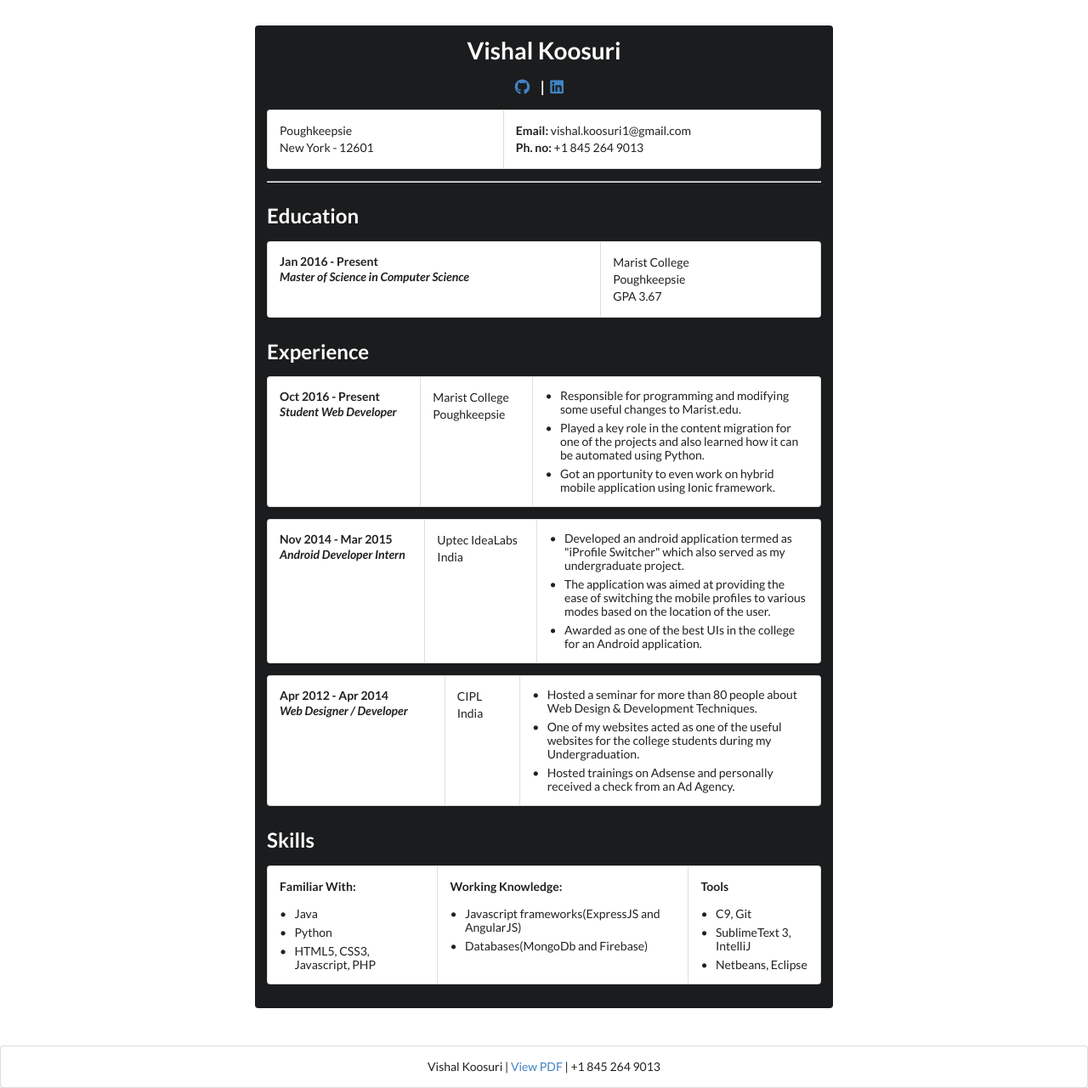
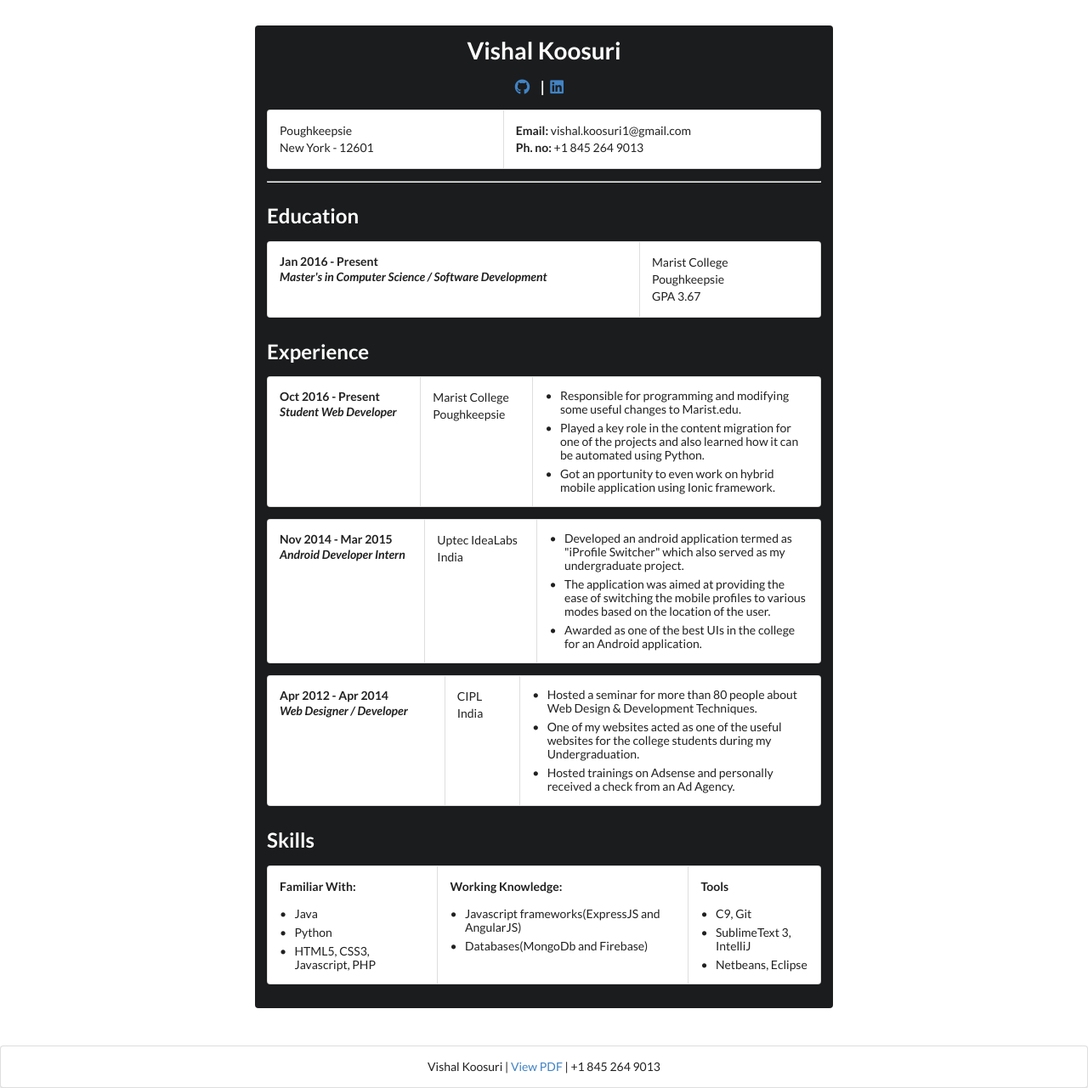
Before and after one commit to dainvinc/dainvinc.github.io, a Jekyll site: the page built from resume.html, in a window 1280 px wide. Shown: the whole page at 85% size. Built offline with Jekyll 4.4.1, drawn with Linux system fonts in a browser that asks for light colours; nearby versions of some CDN libraries.

Commit message:
Updated my degree and majors

```diff
--- a/resume.html
+++ b/resume.html
@@ -26,7 +26,7 @@
     <div class="ui horizontal segments education">
         <h2 class="ui segment">
             Jan 2016 - Present <br>
-            <i>Master of Science in Computer Science</i>
+            <i>Master's in Computer Science / Software Development</i>
         </h2>
         <div class="ui segment">
             Marist College <br>
```
